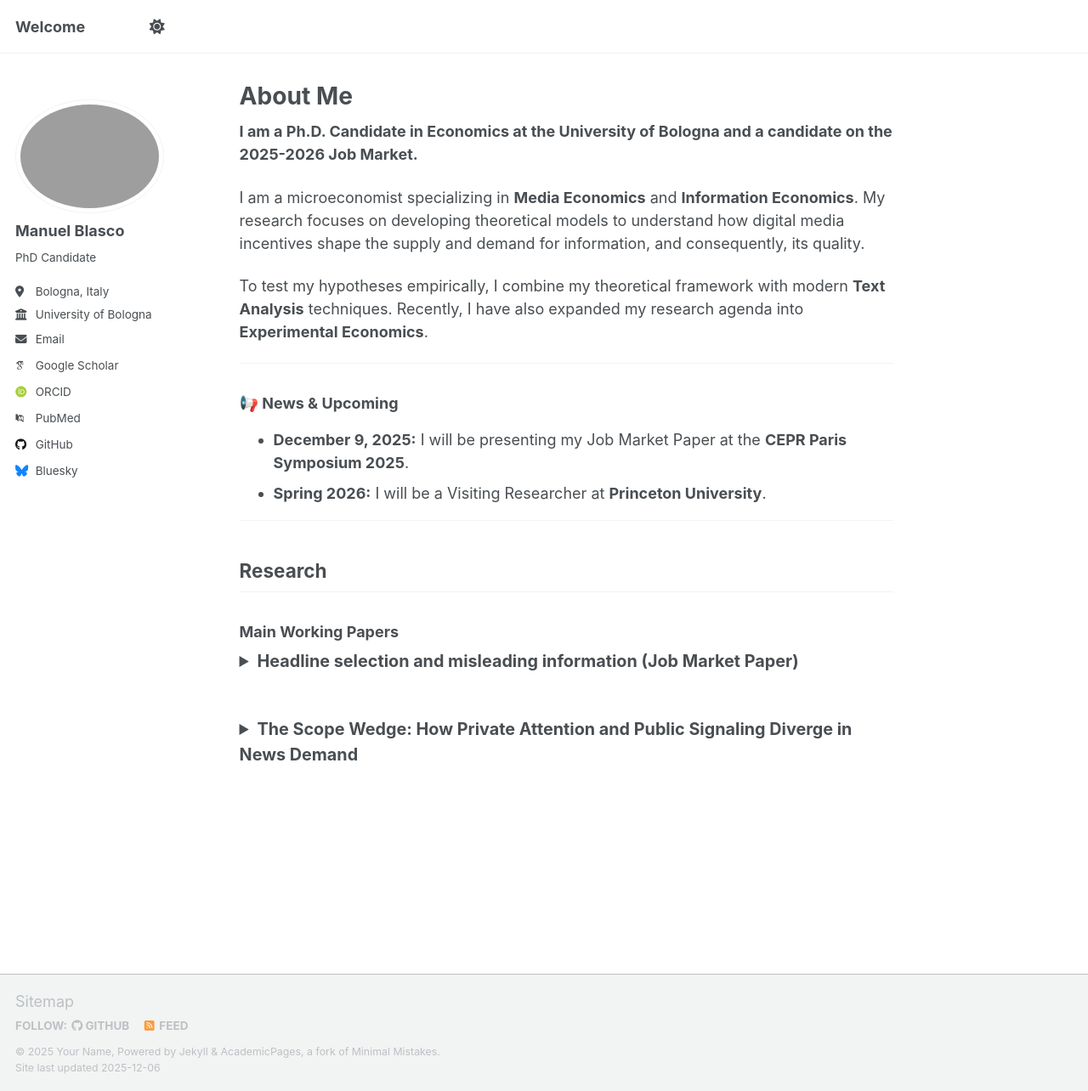
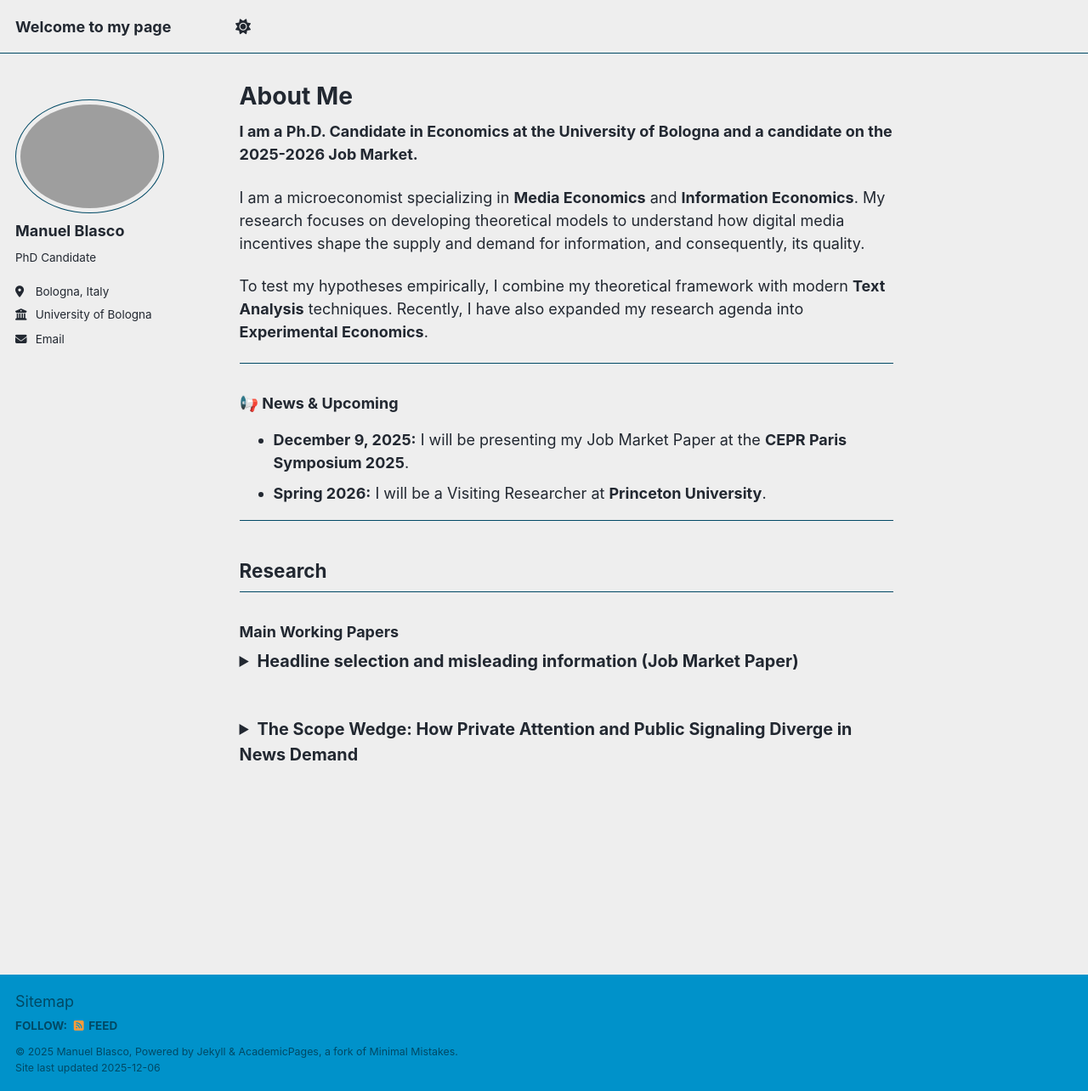
Before and after one commit to ManuelBlasco/manuelblasco.github.io, a Jekyll site: the page built from _pages/about.md, in a window 1280 px wide and 1284 px high. Shown: the whole window at 85% size. Built offline with Jekyll 4.4.1, drawn with Linux system fonts in a browser that asks for light colours; some web fonts are replaced; a script that is not in the unit is left out.

Commit message:
Update _config.yml

```diff
--- a/_config.yml
+++ b/_config.yml
@@ -8,22 +8,22 @@
 
 # Basic Site Settings
 locale                   : "en-US"
-site_theme               : "default" # Currently available options are "default", "air"
-title                    : "Welcome"
+site_theme               : "air" # Currently available options are "default", "air"
+title                    : "Welcome to my page"
 title_separator          : "-"
-name                     : &name "Your Name"
+name                     : &name "Manuel Blasco"
 description              : &description "Your Name's academic portfolio"   # Update this with a general description of your site, this is the default if not overridden by a page
 url                      : https://academicpages.github.io # The base hostname & protocol for your site e.g. "https://[your GitHub username].github.io",
                                                            # or if you already have some other page hosted on Github then use "https://[your GitHub username].github.io/[Your Repo Name]"
 baseurl                  : "" # the subpath of your site, e.g. "/blog"
-repository               : "academicpages/academicpages.github.io"
+repository               : # "academicpages/academicpages.github.io"
 
 # Site Author - The following control what appear as part of the author content on the side bar.
 #               If a field is blank the icon and link will not appear, otherwise it will be shown.
 #               Additional customization can be done by editing /_includes/author-profile.html
 author:
   # Biographic information
-  avatar           : "profile.png"
+  avatar           : "/images/profile.jpg"
   name             : "Manuel Blasco"
   pronouns         : # example: "she/her"
   bio              : "PhD Candidate"
@@ -35,12 +35,12 @@ author:
   # Academic websites
   academia         : # URL
   arxiv            : # URL - Update with the correct link to your profile
-  googlescholar    : "https://scholar.google.com/citations?user=PS_CX0AAAAAJ"
+  googlescholar    : # "https://scholar.google.com/citations?user=PS_CX0AAAAAJ"
   inspire-hep      : # URL
   impactstory      : # URL
-  orcid            : "https://orcid.org/yourorcidurl"
+  orcid            : # "https://orcid.org/yourorcidurl"
   semantic         : # URL
-  pubmed           : "https://www.ncbi.nlm.nih.gov/pubmed/?term=john+snow"
+  pubmed           : # "https://www.ncbi.nlm.nih.gov/pubmed/?term=john+snow"
   researchgate     : # URL
   scopus           : # URL
 
@@ -48,13 +48,13 @@ author:
   bitbucket        : # Username - Update with your username on the site
   codepen          : # Username
   dribbble         : # Username
-  github           : "academicpages"
+  github           : # "academicpages"
   kaggle           : # Username
   stackoverflow    : # User number or user number and name (i.e., use "1" or "1/jeff-atwood")
 
   # Social media
   artstation       : # Username
-  bluesky          : "bsky.app" # Replace this with you Bluesky username
+  bluesky          : # "bsky.app" # Replace this with you Bluesky username
   facebook         : # Username
   flickr           : # Username
   foursquare       : # Username
```
